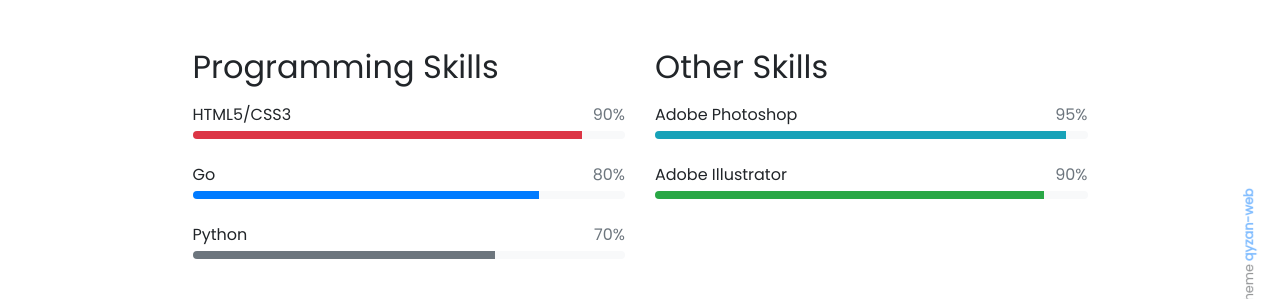
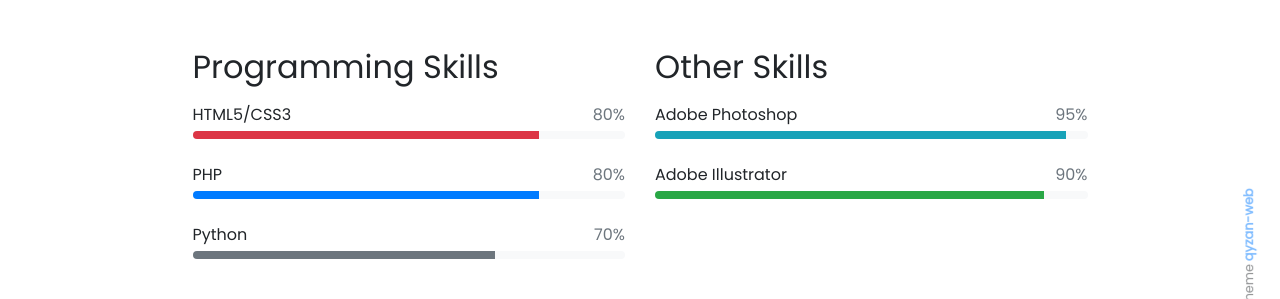
Before and after one commit to qyzan/qyzan-web, a Jekyll site: the page built from pages/about.md, in a window 1280 px wide. Shown: the part 474-773 px from the top of the page. Built offline with Jekyll 4.4.1, drawn with Linux system fonts in a browser that asks for light colours; nearby versions of some CDN libraries; emoji names are drawn with the system emoji font.

Commit message:
Update programming-skills.yml

```diff
--- a/_data/programming-skills.yml
+++ b/_data/programming-skills.yml
@@ -1,8 +1,8 @@
 - name: HTML5/CSS3
-  percentage: 90
+  percentage: 80
   color: danger
 
-- name: Go
+- name: PHP
   percentage: 80
   color:
 
```
